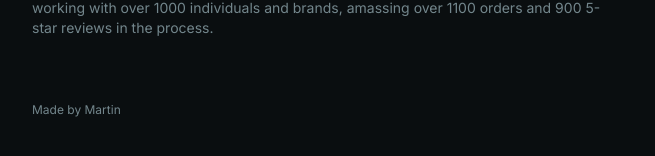
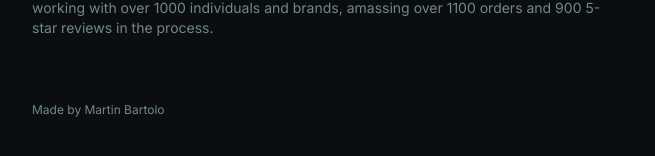
Before and after one commit to martinbartolo/resume-website, a Next.js app: page / in a window 1280 px wide. Shown: the part 586-742 px from the top of the page, without its empty margins (312-967 px from the left). Built offline with nearby package versions, Linux system fonts and the light colour scheme.

Commit message:
footer name change

```diff
--- a/src/app/page.tsx
+++ b/src/app/page.tsx
@@ -90,7 +90,7 @@ export default function Home() {
       <Tabs tabs={tabs} />
 
       <footer className="text-muted-foreground pt-8 text-xs">
-        Made by Martin
+        Made by Martin Bartolo
       </footer>
     </article>
   );
```
